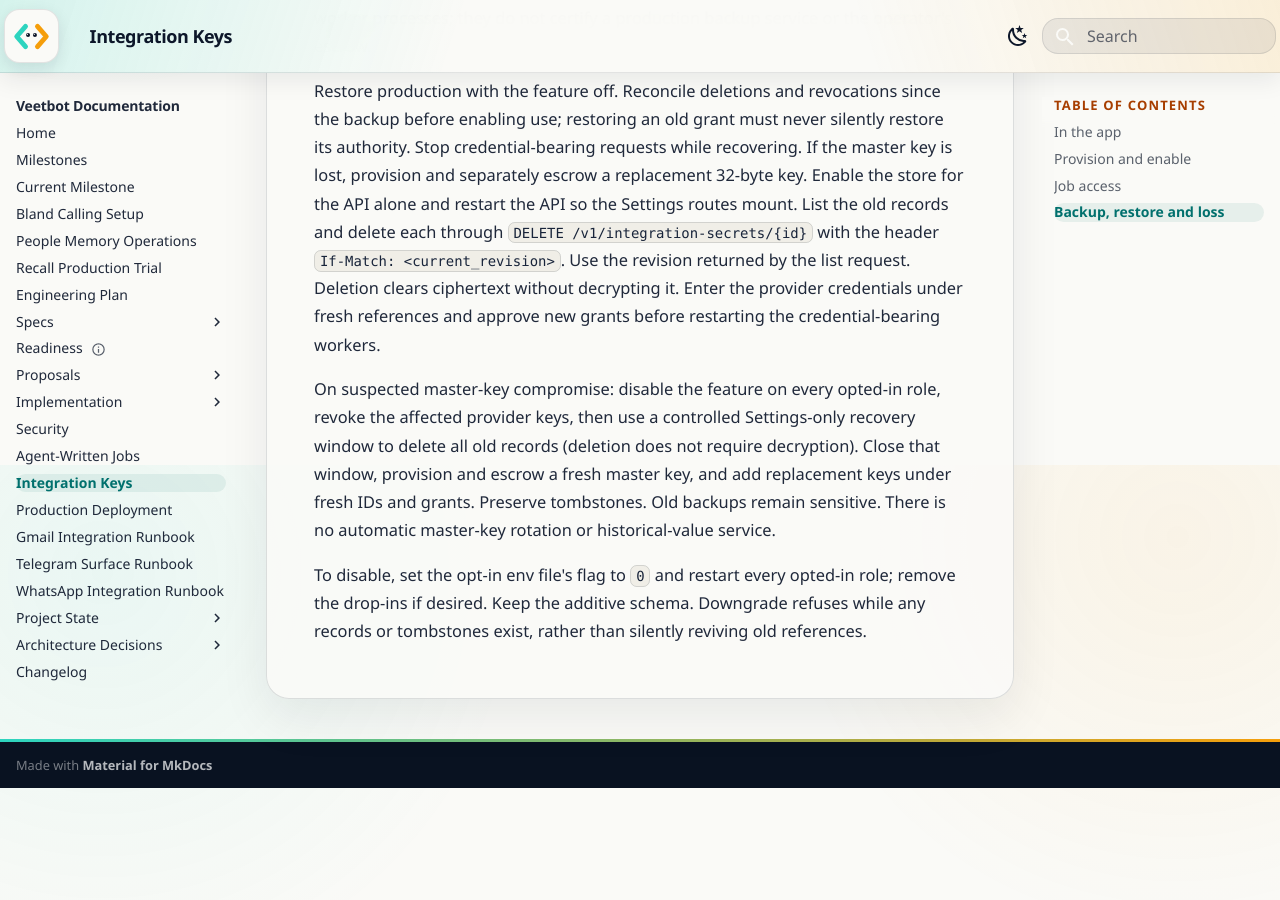
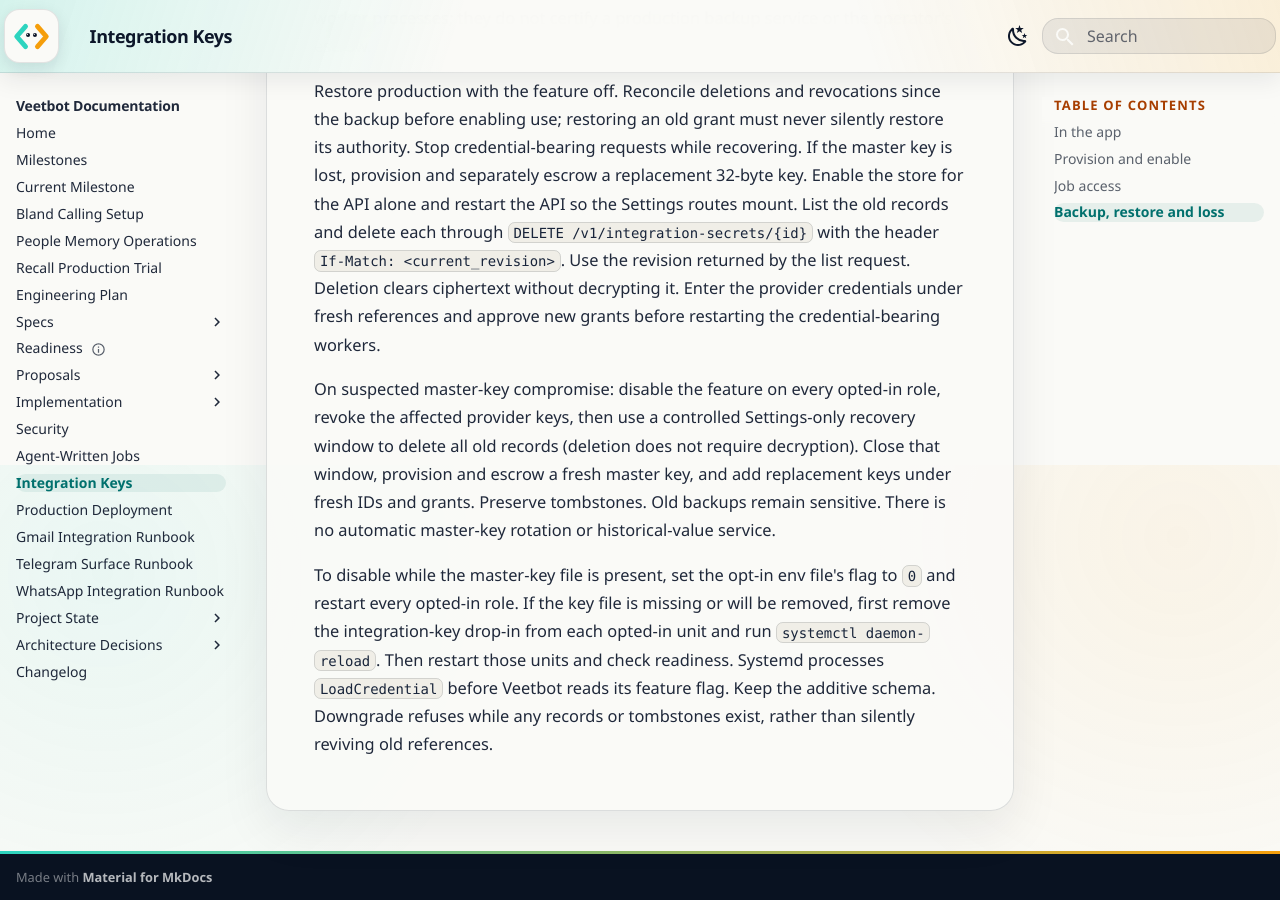
Before and after one commit to avitus/veetbot, an MkDocs documentation site: the page built from docs/integration-keys.md, in a window 1280 px wide and 900 px high, scrolled down 3135 px. Built offline with MkDocs 1.6.1 and Material for MkDocs 9.7.7, drawn with Linux system fonts in a browser that asks for light colours; before the commit the page ends 3923 px from its top, so only the background shows below that.

Commit message:
Document disabling integration keys when the host key is missing
Verification: citations and documentation checks passed, 7.4 seconds wall, sequential.

Reading-Lane: C
Glen-Conversation: 01a18dc0-220b-7cd1-a50e-4c90bcc21237

```diff
--- a/docs/integration-keys.md
+++ b/docs/integration-keys.md
@@ -123,6 +123,10 @@ that window, provision and escrow a fresh master key, and add replacement keys
 under fresh IDs and grants. Preserve tombstones. Old backups remain sensitive.
 There is no automatic master-key rotation or historical-value service.
 
-To disable, set the opt-in env file's flag to `0` and restart every opted-in role;
-remove the drop-ins if desired. Keep the additive schema. Downgrade refuses while
+To disable while the master-key file is present, set the opt-in env file's flag
+to `0` and restart every opted-in role. If the key file is missing or will be
+removed, first remove the integration-key drop-in from each opted-in unit and
+run `systemctl daemon-reload`. Then restart those units and check readiness.
+Systemd processes `LoadCredential` before Veetbot reads its feature flag.
+Keep the additive schema. Downgrade refuses while
 any records or tombstones exist, rather than silently reviving old references.
```
